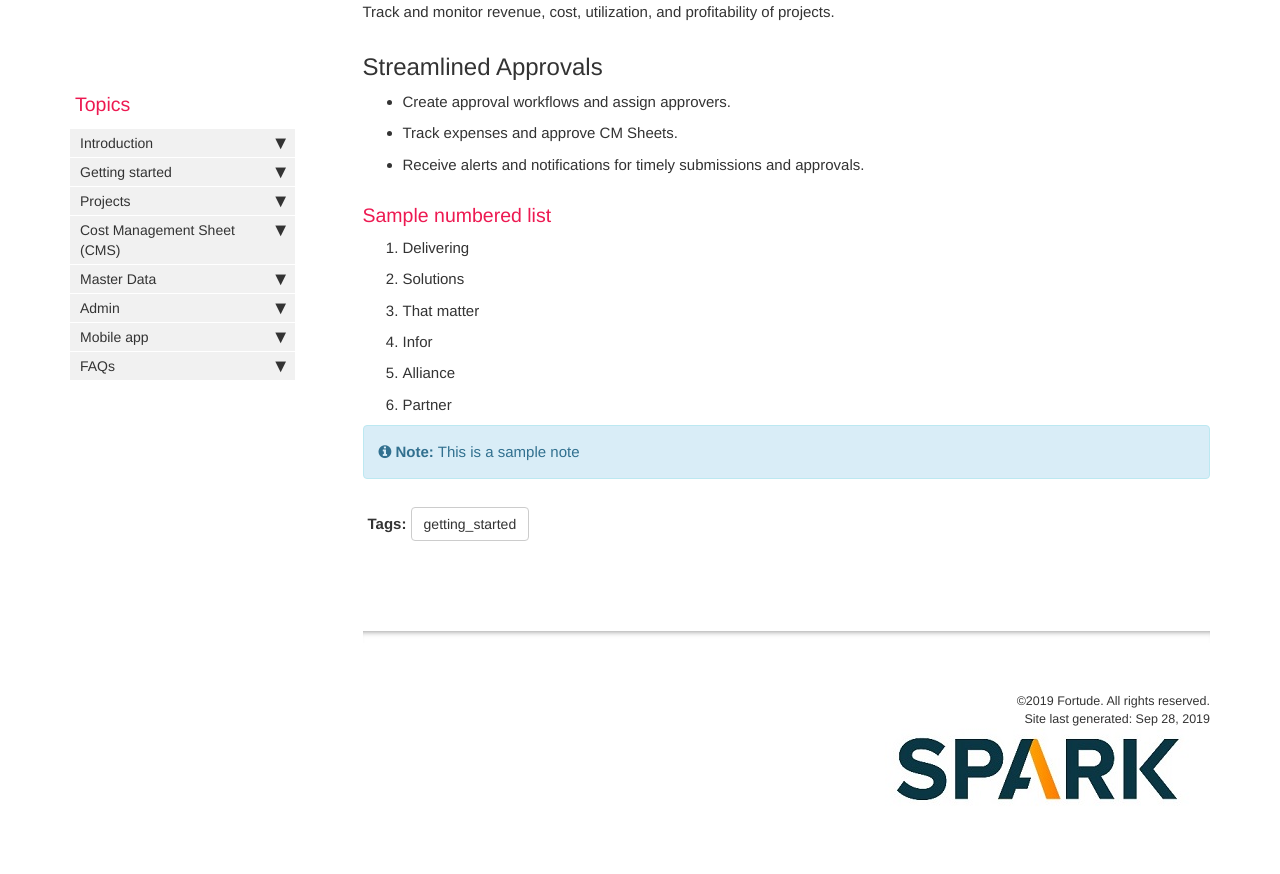
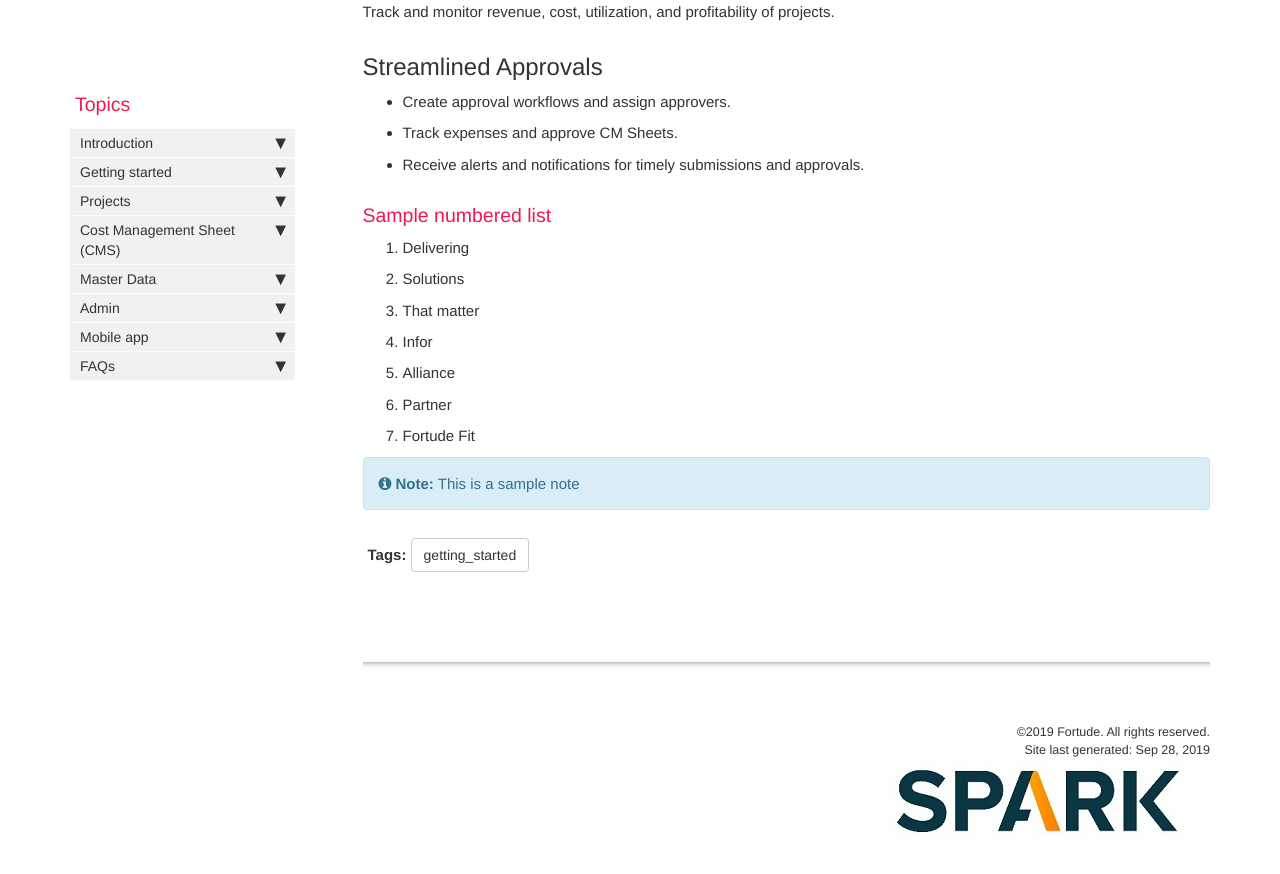
Before and after one commit to chanakavp/FTD-Chanaka, a Jekyll site: the page built from index.md, in a window 1280 px wide and 900 px high, scrolled down 643 px. Shown: the top 874 px of the window. Built offline with Jekyll 4.4.1, drawn with Linux system fonts in a browser that asks for light colours; comment, search, counter and statistics services are not loaded.

Commit message:
Added FortudE Fit

```diff
--- a/index.md
+++ b/index.md
@@ -32,5 +32,6 @@ Track and monitor revenue, cost, utilization, and profitability of projects.
 4. Infor
 5. Alliance
 6. Partner
+7. Fortude Fit
 
 {% include note.html content="This is a sample note"%}
```
